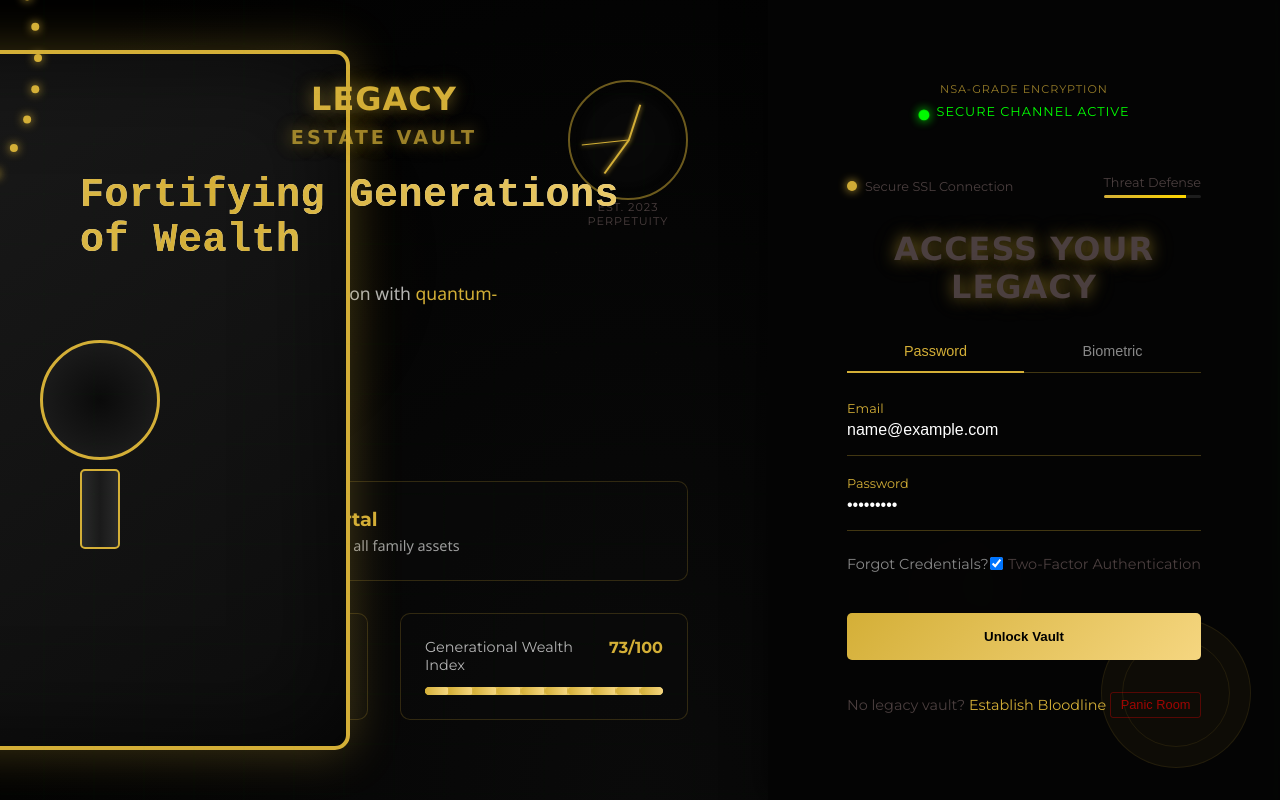
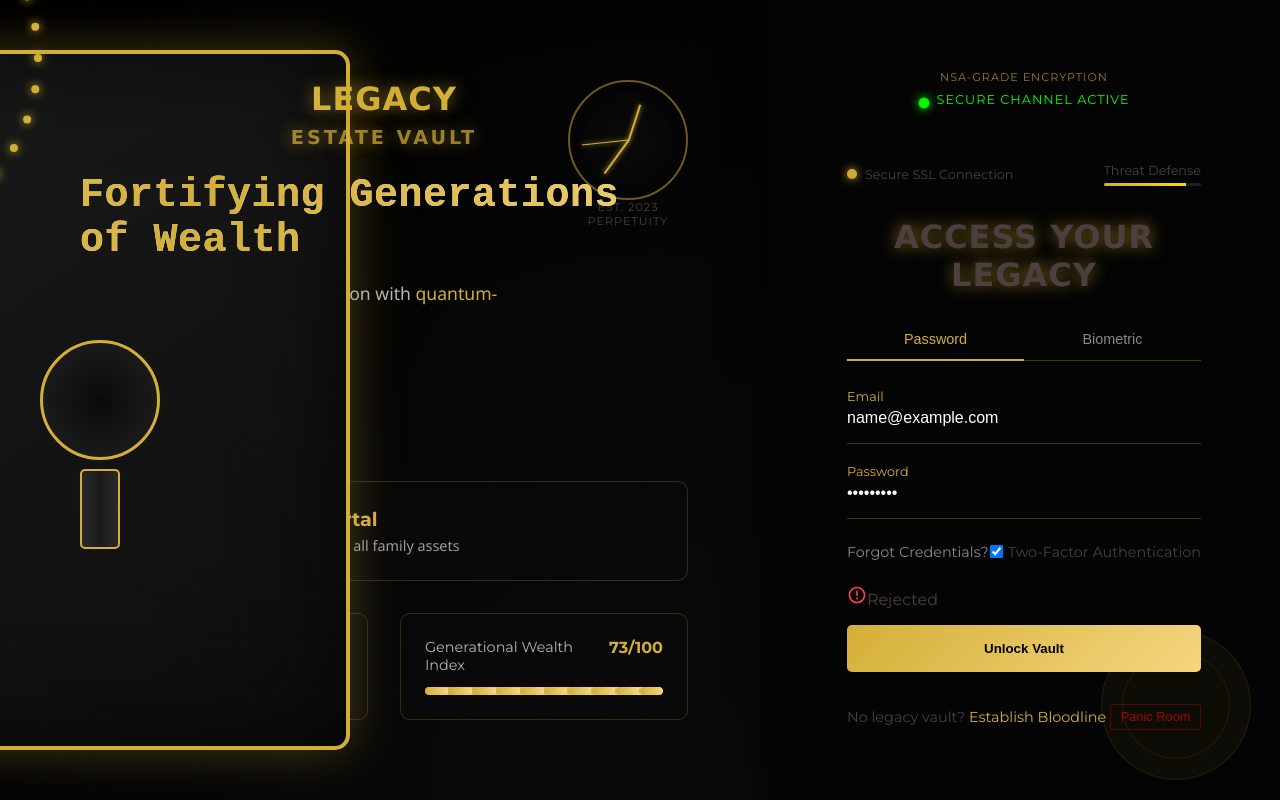
Before and after one commit to NPC-MARIMO/EVO-Vault-CLN, a React (Vite) app: page /login in a window 1280 px wide. Both pictures are taken after typing "name@example.com", "Sample123" into the empty fields and a click on the button "Unlock Vault". Built offline with nearby package versions, Linux system fonts and the light colour scheme; no server answers.

Commit message:
loginjsx

```diff
--- a/src/pages/auth/login.jsx
+++ b/src/pages/auth/login.jsx
@@ -12,6 +12,9 @@ export default function Login() {
   });
   const [authMethod, setAuthMethod] = useState("password");
 
+  const [errorMessage, setErrorMessage] = useState(null);
+  const [isLoading, setIsLoading] = useState(false);
+
   const dispatch = useDispatch();
 
   const handleChange = (e) => {
@@ -22,9 +25,24 @@ export default function Login() {
     }));
   };
 
-  const handleSubmit = (e) => {
+  const handleSubmit = async (e) => {
     e.preventDefault();
-    dispatch(loginUser(loginData));
+    setIsLoading(true);
+    setErrorMessage(null); // Reset error on new submission
+
+    try {
+      const result = await dispatch(loginUser(loginData));
+
+      // Check if the login was rejected
+      if (result?.error) {
+        throw new Error(result.error.message || "Login failed");
+      }
+    } catch (error) {
+      // Set the error message from the rejected payload
+      setErrorMessage(error.message || "Invalid credentials");
+    } finally {
+      setIsLoading(false);
+    }
   };
 
   return (
@@ -107,6 +125,15 @@ export default function Login() {
           </div>
         </div>
 
+        {errorMessage && (
+          <div className={styles.errorMessage}>
+            <svg width="20" height="20" viewBox="0 0 24 24" fill="#ff4444">
+              <path d="M11 15h2v2h-2zm0-8h2v6h-2zm.99-5C6.47 2 2 6.48 2 12s4.47 10 9.99 10C17.52 22 22 17.52 22 12S17.52 2 11.99 2zM12 20c-4.42 0-8-3.58-8-8s3.58-8 8-8 8 3.58 8 8-3.58 8-8 8z" />
+            </svg>
+            <span>{errorMessage}</span>
+          </div>
+        )}
+
         <button type="submit" className={styles.loginButton}>
           Unlock Vault
           <span className={styles.buttonGlow}></span>
--- a/src/pages/auth/register.jsx
+++ b/src/pages/auth/register.jsx
@@ -1,13 +1,10 @@
 import React, { useState } from "react";
 import styles from "./register.module.css";
-import { Link, useNavigate } from "react-router-dom";
+import { Link } from "react-router-dom";
 import { useDispatch } from "react-redux";
 import { registerUser } from "../../store/authSlice";
 
 export default function Register() {
-
-  const navigate = useNavigate()
-
   const [formData, setFormData] = useState({
     name: "",
     username: "",
@@ -33,7 +30,7 @@ export default function Register() {
       ...formData,
       familyCrest: selectedCrest,
     };
-    dispatch(registerUser(completeData)).then(() => navigate('/login'))
+    dispatch(registerUser(completeData));
   };
 
   const nextStep = () => {
```
